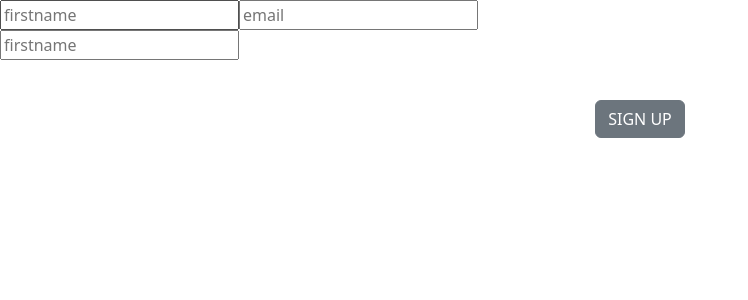
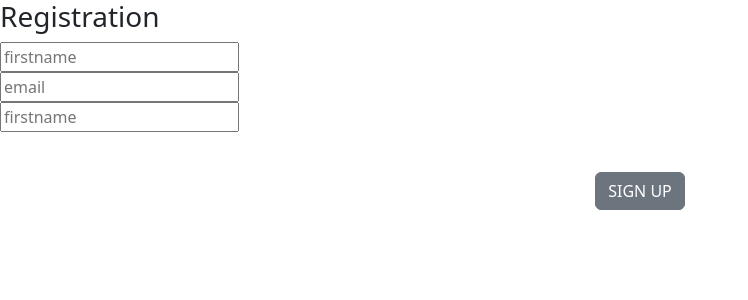
Before and after one commit to ogagaoghene/doctor_appointment_frontend, a React (Create React App) app: page /sign_up_form in a window 1280 px wide. Shown: the top 300 px of the page, without its empty margins (0-748 px from the left). Built offline with nearby package versions, Linux system fonts and the light colour scheme.

Commit message:
Update Sign in and Sign up forms

```diff
--- a/src/components/pages/sign_in_form.js
+++ b/src/components/pages/sign_in_form.js
@@ -24,7 +24,7 @@ class SigninForm extends Component {
           <div className="logo-title mt-5 mt-md-5 pt-md-5">
             <h3>Login</h3>
           </div>
-          {/* User Name input*/}
+
           <div className="form-outline mb-4">
             <input
               type="text"
@@ -35,6 +35,7 @@ class SigninForm extends Component {
               required
             />
           </div>
+
           <div className="signup-buttons mt-5 text-center">
             <button type="submit" className="style-btn rounded-pill">Login</button>
           </div>
@@ -44,5 +45,4 @@ class SigninForm extends Component {
   }
 }
 
-
 export default SigninForm;
--- a/src/components/pages/sign_up_form.js
+++ b/src/components/pages/sign_up_form.js
@@ -21,6 +21,11 @@ class SignUpForm extends Component {
   render() {
     return (
       <form onubmit={this.handleSubmit}>
+        <div className="form-title">
+            <p className="h3">Registration</p>
+        </div>
+
+        <div className="username">
           <input
             type="text"
             name="name"
@@ -28,7 +33,9 @@ class SignUpForm extends Component {
             value={this.state.name}
             required
           />
+        </div>
 
+        <div className="email">
           <input
             type="text"
             name="email"
@@ -36,6 +43,8 @@ class SignUpForm extends Component {
             value={this.state.email}
             required
           />
+        </div>
+
         <div className="password">
           <input
             type="password"
@@ -45,6 +54,7 @@ class SignUpForm extends Component {
             required
           />
         </div>
+
         <div className="signup-buttons mt-4 text-center">
           <button type="submit" className=" btn btn-secondary m-3" to="/signin">SIGN UP</button>
         </div>
```
Lines whose indentation alone changed are shown as unchanged.
